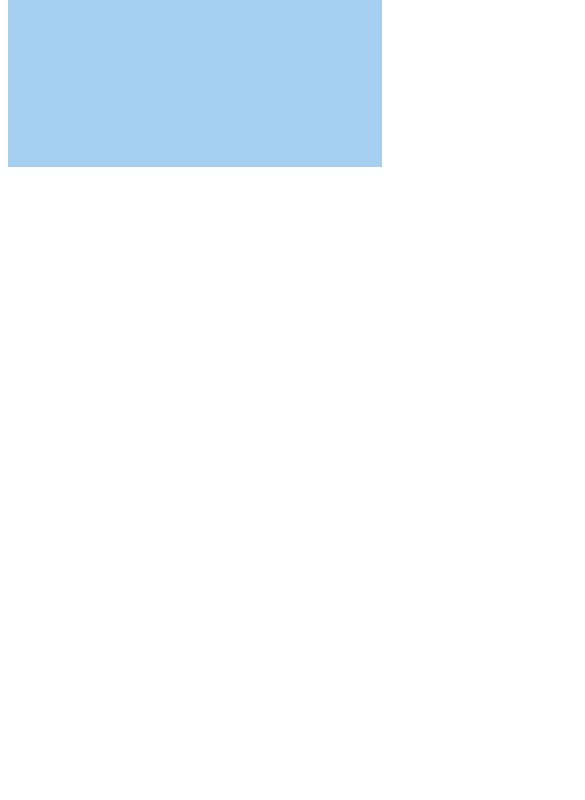
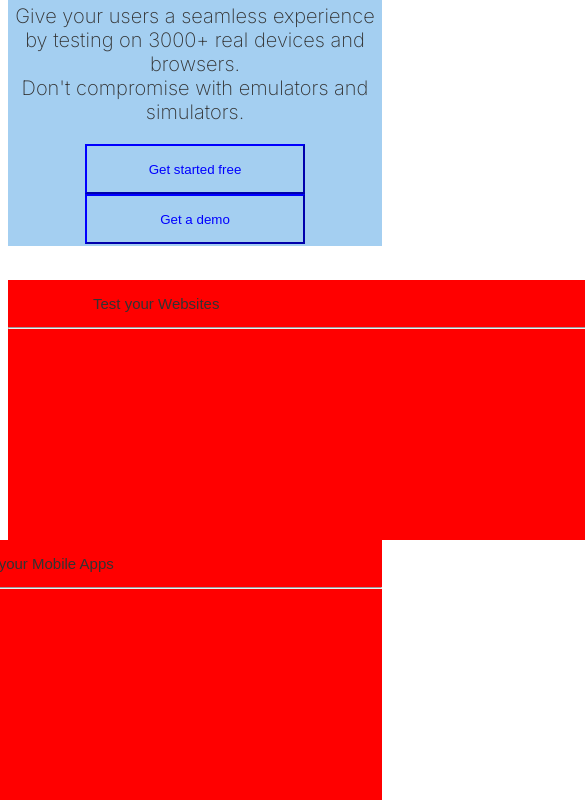
Before and after one commit to kyAvinash/HTMLProject, a plain HTML site: page 8_BrowserStack.com/index.html in a window 390 px wide. Shown: the part 724-1524 px from the top of the page, 585 px wide, since content can reach past the window. Before the commit the page ends 899 px from the top, so only its background shows below. Drawn offline with Linux system fonts and the light colour scheme.

Commit message:
adding div for mobile and webpage testing

```diff
--- a/8_BrowserStack.com/index.html
+++ b/8_BrowserStack.com/index.html
@@ -9,6 +9,11 @@
 <link href="https://fonts.googleapis.com/css2?family=Mukta&family=Roboto+Condensed:wght@300&display=swap" rel="stylesheet">
 
 <!-- Added fonts for the App and Browser testing made easy div. -->
+<link rel="preconnect" href="https://fonts.googleapis.com">
+<link rel="preconnect" href="https://fonts.gstatic.com" crossorigin>
+<link href="https://fonts.googleapis.com/css2?family=Inter:wght@200&display=swap" rel="stylesheet">
+
+
 
 <link rel="preconnect" href="https://fonts.googleapis.com">
 <link rel="preconnect" href="https://fonts.gstatic.com" crossorigin>
@@ -63,7 +68,46 @@
 
 
 <div class="login_offer">
+    <br/><br><br/>
     <h1>App & Browser Testing Made Easy</h1>
+
+    <!-- Here we are appling this for stratching or heading in full page-->
+
+    <!-- Added testing Paragraph to show the massaage to user. -->
+    <p>Give your users a seamless experience by testing on
+        3000+ real devices and browsers.
+    <br/> Don't compromise with emulators and simulators.
+    </p>
+
+    <!-- Adding two button Get Started for Free and Get a Demo -->
+
+    <button>Get started free</button>
+    <button>Get a demo</button>
+
+    <br/>
+    <br/>
+    <br/>
+
+    <!-- Adding five div to added section for (test your website or test your Mobile App)-->
+    <div class="testWebsite">
+        <p>Test your Websites<hr></p>
+    </div>
+
+    <div class="testMobileApps">
+        <p>Test your Mobile Apps<hr></p>
+    </div>
+
+
+
+
+
+
+
+
+
+    </div>
+
+
 </div>
 
 
--- a/8_BrowserStack.com/styles.css
+++ b/8_BrowserStack.com/styles.css
@@ -18,6 +18,7 @@
 .header{
     background-color: rgb(5, 5, 68);
 }
+
 
 .menu-list{
     /*float:unset;*/
@@ -67,13 +68,67 @@ button:hover{
 .login_offer{
     background-color: rgb(164, 207, 241);
     width: auto;
-    height: 500px;
+    text-align: center; /* Center the content horizontally */
+    height: 600px;
     margin-top: 0%;
-
 }
 
-.login_offer h1{
+.login_offer h1 {
+    width: 100%; /* Make the heading span the full width */
+    margin: 0; /* Remove any default margins */
+    padding: 0; /* Remove any default padding */
     font-family: 'Mukta', sans-serif;
     font-family: 'Roboto Condensed', sans-serif;
     font-family: 'Rubik', sans-serif;
+    font-size: 60px;
 }
+
+.login_offer p{
+    font-size: 20px;
+    font-family: 'Inter', sans-serif;
+    color: #333;
+}
+
+.login_offer button{
+    color: blue;
+    background-color:  rgb(164, 207, 241);
+    border-color: blue;
+    height:50px;
+    width:220px;
+}
+
+.login_offer button:hover{
+    color:#ffffff;
+    background-color: blue;
+}
+
+
+.testWebsite{
+     background-color: red;
+    width: 750px;
+    text-align: left; /* Center the content horizontally */
+    height: 260px;
+    margin-top: 0%;
+    float: left;
+}
+
+.testWebsite p{
+    font-size: 15px;
+    font-family: Arial, Helvetica, sans-serif;
+    margin-left: 85px;
+}
+
+.testMobileApps{
+    background-color: red;
+    width: 500px;
+    text-align: left; /* Center the content horizontally */
+    height: 260px;
+    margin-top: 0%;
+    float: right;
+}
+
+.testMobileApps p{
+    font-size: 15px;
+    font-family: Arial, Helvetica, sans-serif;
+    margin-left: 85px;
+}
```
